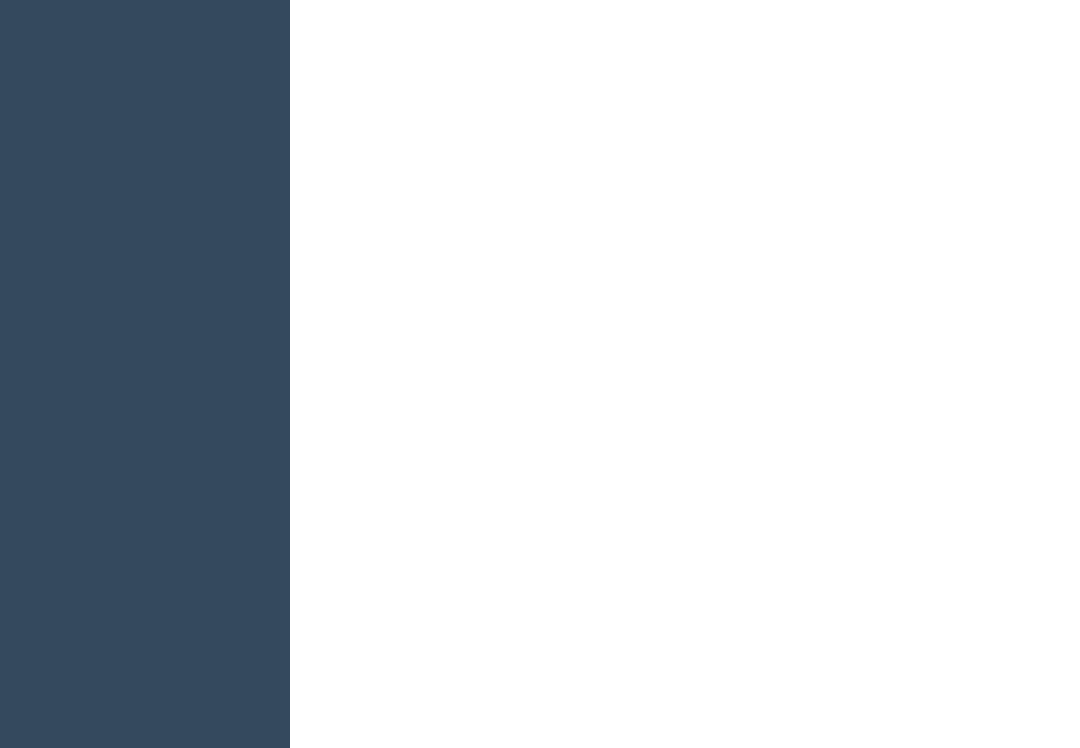
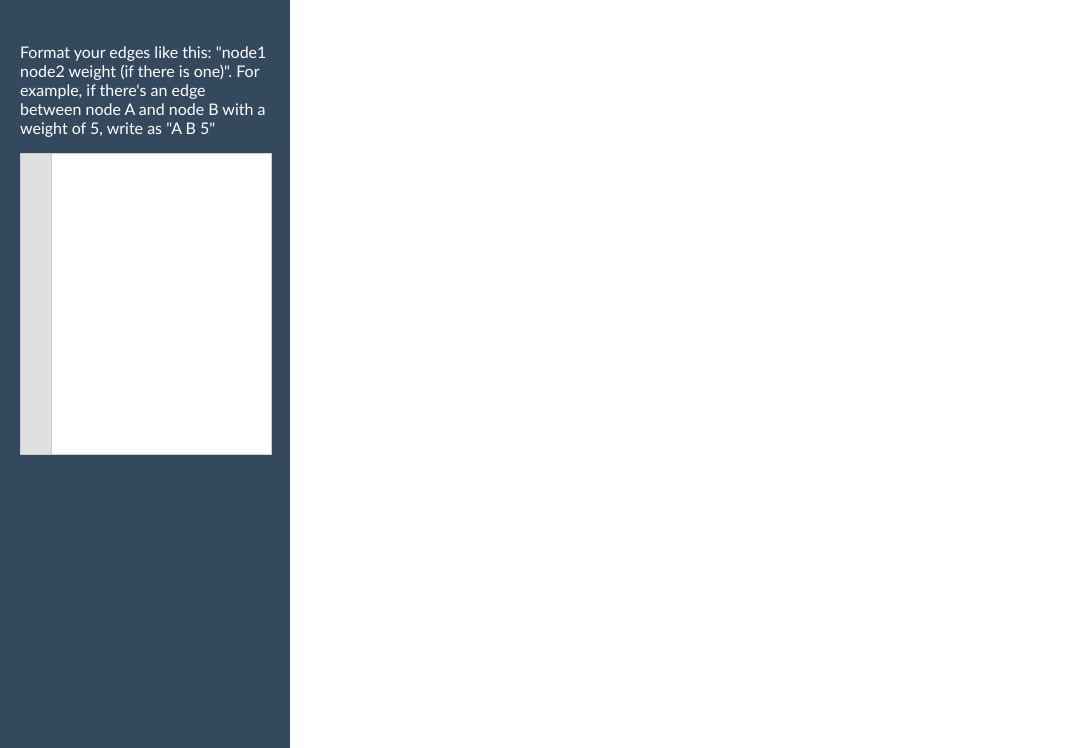
Before and after one commit to Lea-Bar/SimpleGraph, an Electron app: page public/index.html in a window 1080 px wide. Shown: the part 89-837 px from the top of the page. Drawn offline with Linux system fonts and the light colour scheme.

Commit message:
[Add] Text editor

```diff
--- a/public/css/main.css
+++ b/public/css/main.css
@@ -49,3 +49,43 @@ p.title{
     font-size: 30px;
     text-align: center;
 }
+
+.editor-container {
+    display: flex;
+    align-items: flex-start;
+    border: 1px solid #ccc;
+    background: #f8f8f8;
+    font-family: monospace;
+    width: 250px;
+    height: 300px;
+    overflow: hidden;
+}
+
+.line-numbers {
+    padding: 10px;
+    text-align: right;
+    background: #e0e0e0;
+    color: #555;
+    min-width: 10px;
+    font-size: 14px;
+    line-height: 20px;
+    border-right: 1px solid #ccc;
+    user-select: none;
+}
+
+.graphtext {
+    flex: 1;
+    padding: 10px;
+    border: none;
+    outline: none;
+    background: #fff;
+    font-size: 14px;
+    line-height: 20px;
+    resize: none;
+    overflow: auto;
+    white-space: pre;
+}
+
+.graphtext, .line-numbers {
+    height: 100%;
+}
--- a/public/index.html
+++ b/public/index.html
@@ -6,6 +6,7 @@
     <title>SimpleGraph</title>
     <meta name='viewport' content='width=device-width, initial-scale=1'>
     <link rel='stylesheet' type='text/css' media='screen' href='css/main.css'>
+    <script src="./js/texteditor.js"></script>
 </head>
 <body>
     <div class="window-controls">
@@ -14,6 +15,11 @@
     </div>
     <div class="sidebar">
         <p class="title">SimpleGraph</p>
+        <For>Format your edges like this: "node1 node2 weight (if there is one)". For example, if there's an edge between node A and node B with a weight of 5, write as "A B 5"</p>
+        <div class="editor-container">
+            <div class="line-numbers" id="lineNumbers"></div>
+            <textarea id="editor" class="graphtext" oninput="updateLineNumbers()" onscroll="syncScroll()"></textarea>
+        </div>
     </div>
     <canvas id="graphCanvas"></canvas>
 </body>
--- /dev/null
+++ b/public/js/texteditor.js
@@ -0,0 +1,12 @@
+function updateLineNumbers() {
+    const editor = document.getElementById("editor");
+    const lineNumbers = document.getElementById("lineNumbers");
+    const lines = editor.value.split("\n").length;
+    lineNumbers.innerHTML = Array.from({ length: lines }, (_, i) => i + 1).join("<br>");
+}
+
+function syncScroll() {
+    document.getElementById("lineNumbers").scrollTop = document.getElementById("editor").scrollTop;
+}
+
+updateLineNumbers();
```
